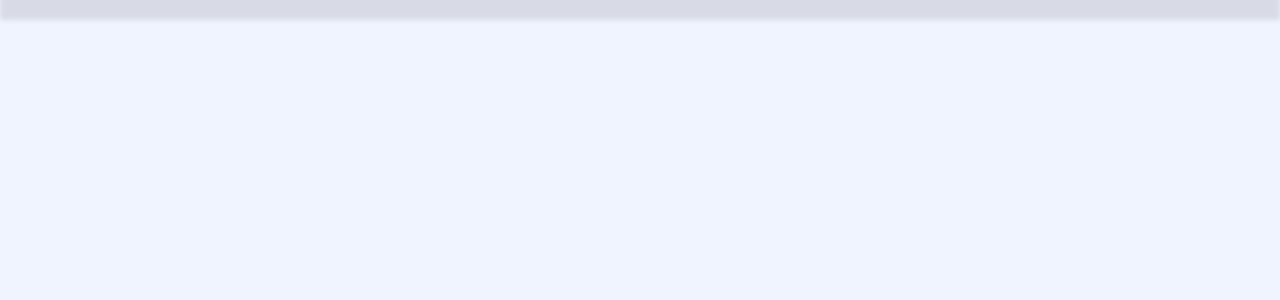
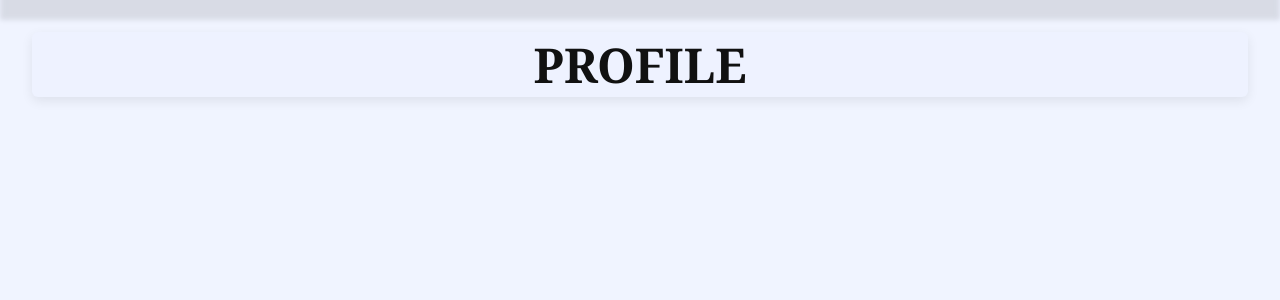
Before and after one commit to HarshPatel093/he-app, a Django app: page /dashboard/admin/profile/ in a window 1280 px wide. Shown: the part 80-380 px from the top of the page. Run offline with Django 5.2, Linux system fonts and the light colour scheme; the visitor is signed in with stand-in values (Sample User, id 1).

```diff
--- a/users/templates/users/admin_profile.html
+++ b/users/templates/users/admin_profile.html
@@ -71,6 +71,52 @@
         font-family:'Nunito', 'sans-serif';
         background-color: #F0F4FF;
     }
+    .profile-wrap{
+        padding: 32px;
+    }
+    .profile-title{
+        margin: 0 0 24px 0;
+        text-align:center;
+        font-family: ui-serif, Georgia, 'Times New Roman', serif;
+        font-weight: bold;
+        font-size:48px;
+        color:#111;
+        text-transform: uppercase;
+    }
+
+
+    .profile-subhead{
+        margin: 8px 0 28px 0;
+        font-family: ui-serif, Georgia, 'Times New Roman', serif;
+        font-weight: bold;
+        font-size: 22px;
+        text-decoration:underline;
+        text-underline-offset: .18em;
+        text-decoration-thickness: .12em;
+        color:#111;
+
+    }
+
+    .profile-background{
+        background: #eef2ff;
+        border-radius: 6px;
+        box-shadow: 0 4px 12px rgba(0,0,0,.08)
+
+    }
+    .profile-details p{
+        margin:0 0 18px 0;
+        font-family: ui-serif, Georgia, 'Times New Roman',  serif;
+        font-size:24px;
+        line-height: 1.5;
+        font-weight: 800;
+    }
+
+
+
+
+
+
+
 </style>
 </head>
 <body>
@@ -83,5 +129,12 @@
             <img src="{% static 'images/profile.svg' %}" alt="Profile" class="icon">
         </a>
     </nav>
+    <div class="profile-wrap">
+        <main class="profile-background" role="main" aria-labelledby="page-title">
+            <h1 id="page-title" class="profile-title">Profile</h1>
+
+        </main>
+    </div>
+
 </body>
 </html>
--- a/users/urls.py
+++ b/users/urls.py
@@ -18,7 +18,11 @@ urlpatterns = [
     path('dashboard/client/feedback', views.client_feedback, name = 'client_feedback'),
 
     path("clients-list/", views.clients_list, name="clients_list"),
+
     path("client/<int:client_id>/", views.client_detail, name="client_detail"),
     path('dashboard/admin/profile/', views.admin_profile, name='admin_profile'),
 
+
+
+
 ]
```
